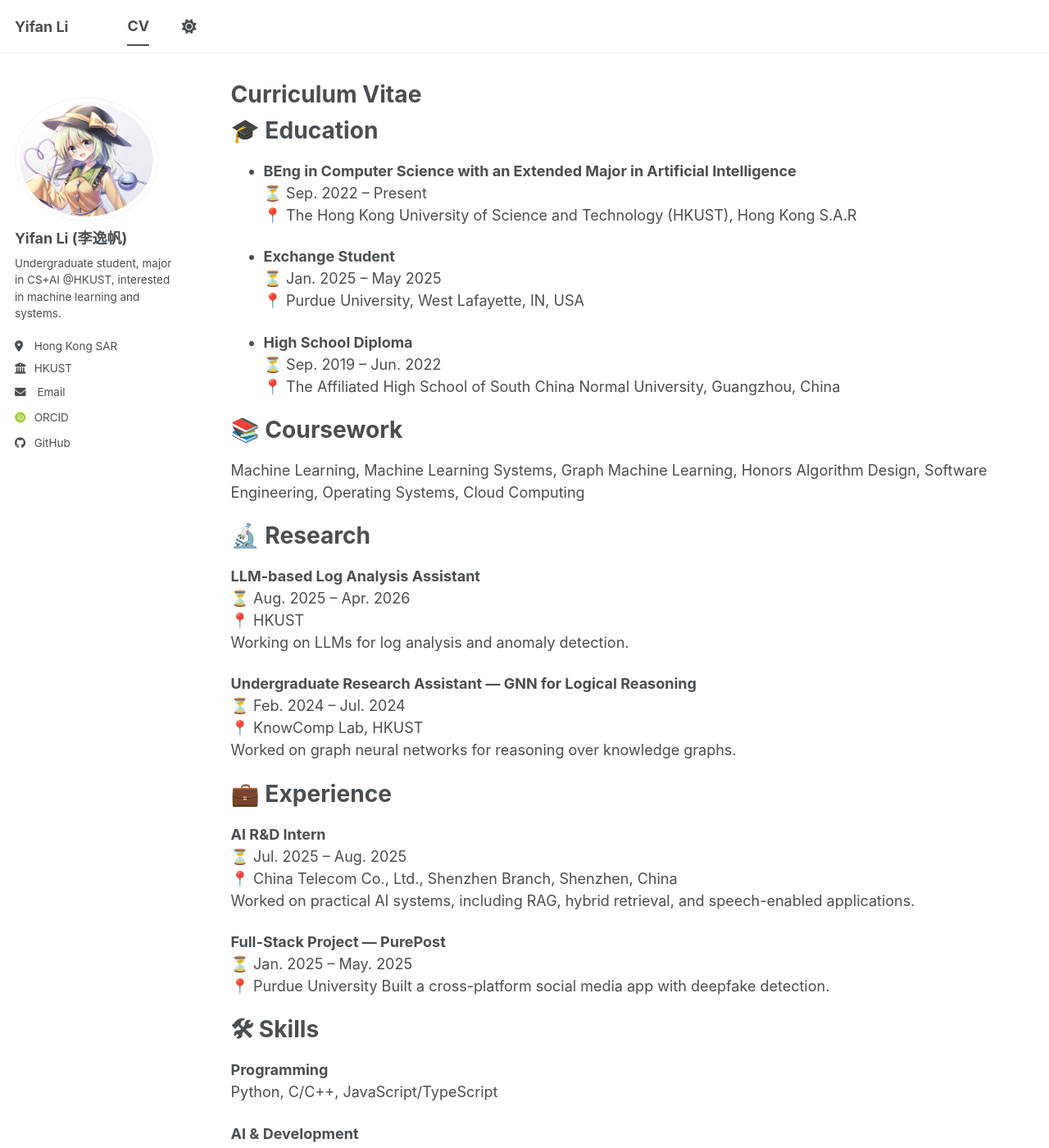
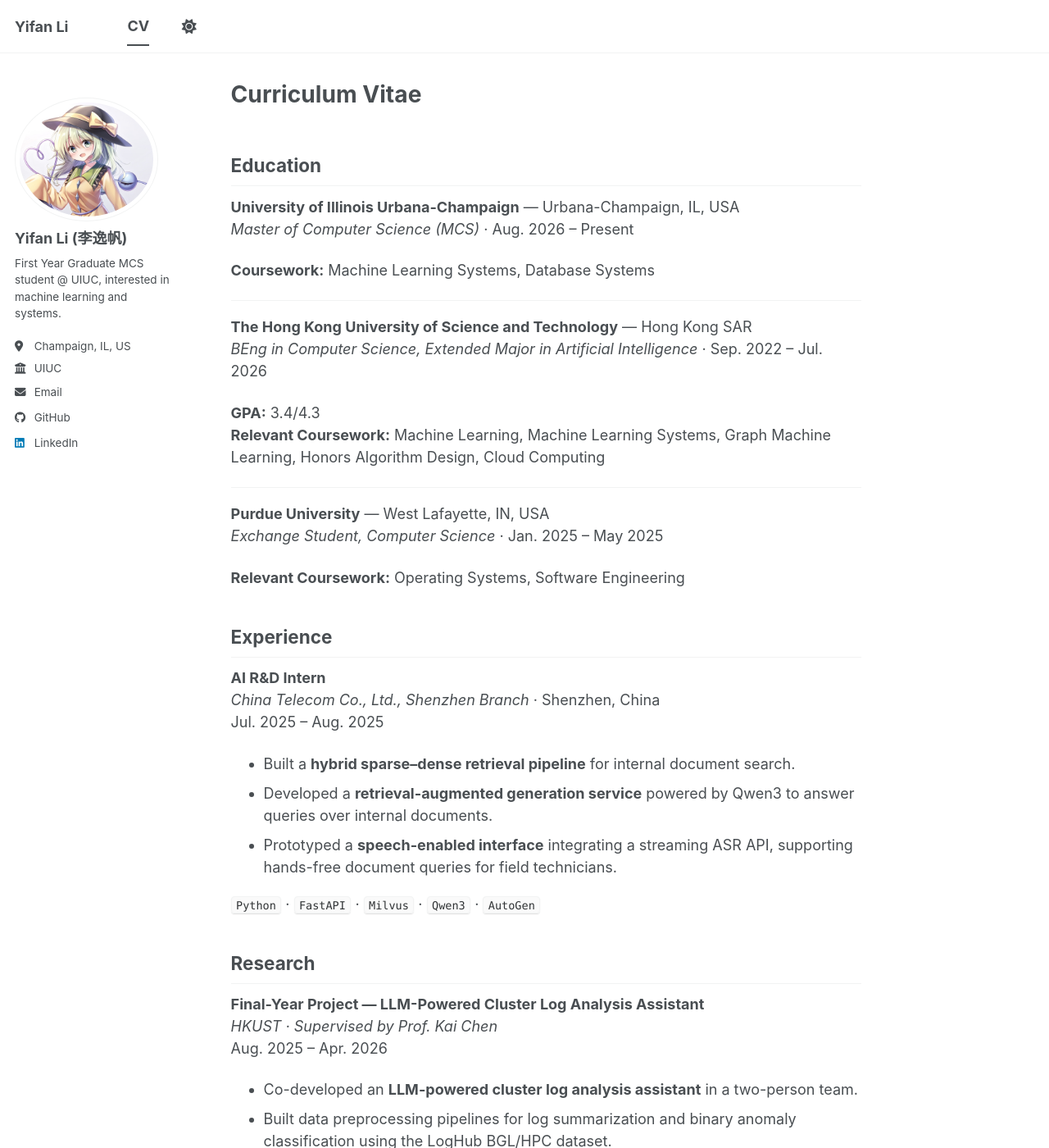
Before and after one commit to dt1dr/dt1dr.github.io, a Jekyll site: the page built from _pages/cv.md, in a window 1280 px wide and 1400 px high. Shown: the whole window at 82% size. Built offline with Jekyll 4.4.1, drawn with Linux system fonts in a browser that asks for light colours; some web fonts are replaced; a script bundle is joined from its source files by our own code; library files that are not in the unit come from our copies; some of the changed text lies outside the part shown.

Commit message:
New school Update

```diff
--- a/_config.yml
+++ b/_config.yml
@@ -26,12 +26,12 @@ author:
   avatar           : "profile514.jpg"
   name             : "Yifan Li (李逸帆)"
   pronouns         : # example: "she/her"
-  bio              : "Undergraduate student, major in CS+AI @HKUST, interested in machine learning and systems."
-  location         : "Hong Kong SAR"
-  employer         : "HKUST"
+  bio              : "First Year Graduate MCS student @ UIUC, interested in machine learning and systems."
+  location         : "Champaign, IL, US"
+  employer         : "UIUC"
   uri              : # URL
-  email_user       : ylinr
-  email_domain     : connect.ust.hk
+  email_user       : yifanl29
+  email_domain     : illinois.edu
 
   # Academic websites
   academia         : # URL
@@ -39,7 +39,7 @@ author:
   googlescholar    : # URL - Update with the correct link to your profile
   inspire-hep      : # URL
   impactstory      : # URL
-  orcid            : "https://orcid.org/0009-0000-2717-7066" # URL
+  orcid            : # "https://orcid.org/0009-0000-2717-7066" # URL
   semantic         : # URL
   ssrn             : # URL
   pubmed           : # URL
@@ -67,7 +67,7 @@ author:
   keybase          : # Username
   instagram        : # Username
   lastfm           : # Username
-  linkedin         : # Username
+  linkedin         : yifan-li-00658640b
   mastodon         : # URL
   medium           : # URL
   pinterest        : # Username
--- a/_includes/author-profile.html
+++ b/_includes/author-profile.html
@@ -36,11 +36,9 @@
       {% if author.email_user and author.email_domain %}
         <li>
           <a id="author-email-link" href="#">
-            <i class="fas fa-fw fa-envelope icon-pad-right" aria-hidden="true"></i>
-            {{ site.data.ui-text[site.locale].email_label | default: "Email" }}
+            <i class="fas fa-fw fa-envelope icon-pad-right" aria-hidden="true"></i>{{ site.data.ui-text[site.locale].email_label | default: "Email" }}
           </a>
         </li>
-
         <script>
           document.addEventListener("DOMContentLoaded", function () {
             const parts = ["{{ author.email_user }}", "{{ author.email_domain }}"];
--- a/_pages/cv.md
+++ b/_pages/cv.md
@@ -1,72 +1,97 @@
 ---
-layout: archive
+layout: single
 title: "Curriculum Vitae"
 permalink: /cv/
 author_profile: true
+toc: true
+toc_sticky: true
 redirect_from:
   - /resume
 ---
 
-{% include base_path %}
+## Education
 
-🎓 Education
-======
-* **BEng in Computer Science with an Extended Major in Artificial Intelligence**
-  ⏳ Sep. 2022 – Present
-  📍 The Hong Kong University of Science and Technology (HKUST), Hong Kong S.A.R
+**University of Illinois Urbana-Champaign** — Urbana-Champaign, IL, USA
+_Master of Computer Science (MCS)_ · Aug. 2026 – Present
 
-* **Exchange Student**
-  ⏳ Jan. 2025 – May 2025
-  📍 Purdue University, West Lafayette, IN, USA
+**Coursework:** Machine Learning Systems, Database Systems
 
-* **High School Diploma**
-  ⏳ Sep. 2019 – Jun. 2022
-  📍 The Affiliated High School of South China Normal University, Guangzhou, China
+---
 
+**The Hong Kong University of Science and Technology** — Hong Kong SAR
+_BEng in Computer Science, Extended Major in Artificial Intelligence_ · Sep. 2022 – Jul. 2026
 
-📚 Coursework
-======
-Machine Learning, Machine Learning Systems, Graph Machine Learning, Honors Algorithm Design, Software Engineering, Operating Systems, Cloud Computing
+**GPA:** 3.4/4.3
+**Relevant Coursework:** Machine Learning, Machine Learning Systems, Graph Machine Learning, Honors Algorithm Design, Cloud Computing
 
-🔬 Research
-======
-**LLM-based Log Analysis Assistant**
-⏳ Aug. 2025 – Apr. 2026
-📍 HKUST
-Working on LLMs for log analysis and anomaly detection.
+---
 
-**Undergraduate Research Assistant — GNN for Logical Reasoning**
-⏳ Feb. 2024 – Jul. 2024
-📍 KnowComp Lab, HKUST
-Worked on graph neural networks for reasoning over knowledge graphs.
+**Purdue University** — West Lafayette, IN, USA
+_Exchange Student, Computer Science_ · Jan. 2025 – May 2025
 
-💼 Experience
-======
+**Relevant Coursework:** Operating Systems, Software Engineering
+
+## Experience
+
 **AI R&D Intern**
-⏳ Jul. 2025 – Aug. 2025
-📍 China Telecom Co., Ltd., Shenzhen Branch, Shenzhen, China
-Worked on practical AI systems, including RAG, hybrid retrieval, and speech-enabled applications.
+_China Telecom Co., Ltd., Shenzhen Branch_ · Shenzhen, China
+Jul. 2025 – Aug. 2025
 
-**Full-Stack Project — PurePost**
-⏳ Jan. 2025 – May. 2025
-📍 Purdue University
-Built a cross-platform social media app with deepfake detection.
+- Built a **hybrid sparse–dense retrieval pipeline** for internal document search.
+- Developed a **retrieval-augmented generation service** powered by Qwen3 to answer queries over internal documents.
+- Prototyped a **speech-enabled interface** integrating a streaming ASR API, supporting hands-free document queries for field technicians.
 
+`Python` · `FastAPI` · `Milvus` · `Qwen3` · `AutoGen`
 
-🛠 Skills
-======
-**Programming**
-Python, C/C++, JavaScript/TypeScript
+## Research
 
-**AI & Development**
-PyTorch, PyG, Django, FastAPI, React
+**Final-Year Project — LLM-Powered Cluster Log Analysis Assistant**
+_HKUST · Supervised by Prof. Kai Chen_
+Aug. 2025 – Apr. 2026
 
-**Tools**
-Git, Docker, Linux
+- Co-developed an **LLM-powered cluster log analysis assistant** in a two-person team.
+- Built data preprocessing pipelines for log summarization and binary anomaly classification using the LogHub BGL/HPC dataset.
+- Fine-tuned **Mistral-7B with LoRA** for domain-specific log summarization and normal-versus-anomalous log classification.
+- Served the fine-tuned model with **vLLM** and integrated the inference pipeline into a FastAPI-based web application.
 
+`Python` · `PyTorch` · `Hugging Face Transformers` · `PEFT/LoRA` · `vLLM` · `FastAPI`
+[Code](https://github.com/hhuangbt/Kai3_final_code)
 
-🏅 Awards
-======
-**University Scholarship (Top 10%)**
-📍 HKUST
-⏳ 2023/24
+---
+
+**Undergraduate Research Assistant — GNNs for Logical Reasoning**
+_KnowComp Lab, HKUST_
+Feb. 2024 – Jul. 2024
+
+- Implemented and evaluated **graph neural network architectures for knowledge graph reasoning** on FB15k-237 and NELL-995.
+
+`Python` · `PyTorch` · `PyTorch Geometric`
+
+## Projects
+
+**PurePost — Cross-Platform Social Platform with Deepfake Detection**
+_Purdue University · Software Engineering_
+Jan. 2025 – May 2025
+
+- Built a full-stack social platform in a four-person team, owning frontend development, model serving, and backend API integration.
+- Integrated a **deepfake image detection model** into the platform's image-processing workflow.
+
+`Django` · `React` · `TypeScript` · `FastAPI` · `PyTorch` · `Docker`
+
+## Technical Skills
+
+- **Languages:** Python, C/C++, TypeScript/JavaScript, SQL
+- **Machine Learning:** PyTorch, PyTorch Geometric, Hugging Face Transformers, vLLM
+- **Retrieval & Data:** Milvus, Retrieval-Augmented Generation
+- **Web & Backend:** FastAPI, Django, React, REST APIs
+- **Infrastructure:** Docker, Linux, Git
+
+## Awards & Scholarships
+
+- **University Scholarship (Top 10%)** — HKUST, 2023–2024
+
+## Languages
+
+- **Mandarin:** Native
+- **Cantonese:** Native
+- **English:** Fluent
--- /dev/null
+++ b/_plugins/ruby_4_compatibility.rb
@@ -0,0 +1,15 @@
+# Compatibility for the legacy Jekyll/Liquid versions used by GitHub Pages.
+# Ruby 4.0 removed Ruby's taint API, but Liquid 4 still calls it while
+# rendering templates. These methods are no-ops because tainting is no longer
+# supported by Ruby.
+if RUBY_VERSION >= "4.0"
+  class Object
+    def tainted?
+      false
+    end unless method_defined?(:tainted?)
+
+    def untaint
+      self
+    end unless method_defined?(:untaint)
+  end
+end
```
Also changed, not shown: Gemfile (+7 -0 lines), README.md (+2 -0 lines), _pages/about.md (+14 -8 lines).
